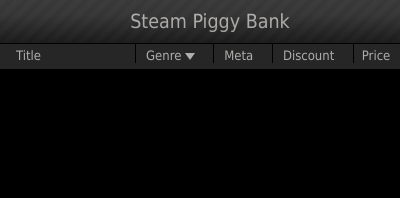
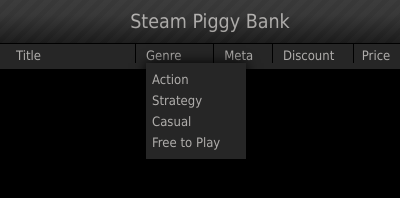
Before and after one commit to Lennart-J/SteamPiggyBank, a browser extension: page popup.html in a window 400 px wide. Both pictures are taken after a click on the element "Genre". Drawn offline with Linux system fonts and the light colour scheme.

Commit message:
* Genre selection WIP

```diff
--- a/css/popup.scss
+++ b/css/popup.scss
@@ -67,7 +67,25 @@
 	}
 }
 
+.popup {
 
+	z-index: 200;
+	position:absolute;
+	display:none;
+	box-shadow: 0 0 12px #000000;
+}
+.popup-body {
+	width:100px;
+	max-width: 100px;
+	padding: 6px 0px;
+	background: $background-column;
+	p {
+		padding: 3px 6px;
+		display: block !important;
+		text-align: left;
+		max-width: none !important;
+	}
+}
 
 #result-header {
 	height: 25px;
--- a/popup.html
+++ b/popup.html
@@ -31,6 +31,14 @@
 			<div class="col result-genre">
 				<p>Genre</p>
 				<span class='arrow'></span>
+				<div class="popup">
+					<div class="popup-body">
+						<p>Action</p>
+						<p>Strategy</p>
+						<p>Casual</p>
+						<p>Free to Play</p>
+					</div>
+				</div>
 			</div>
 			<div class="col result-name">
 				<p>Title</p>
--- a/scripts/popup.js
+++ b/scripts/popup.js
@@ -310,7 +310,8 @@
       var sortCriteria = {
         parentObj: "genres"
       };
-      colClickHandler($(this), sortCriteria);
+      //colClickHandler($(this), sortCriteria);
+      $(".popup").css("display", "block");
     });
 
     $nameCol.on("click", function() {
```
Also changed, not shown: css/popup.css.
